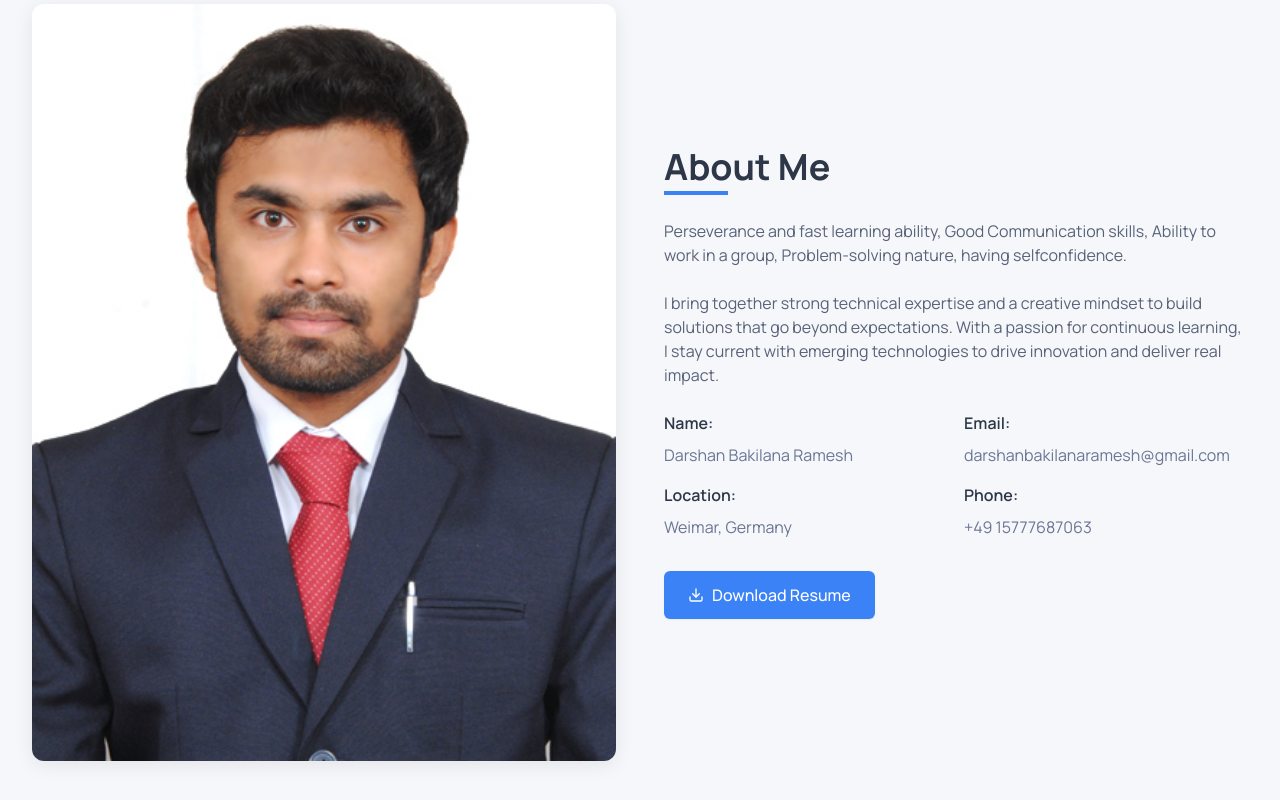
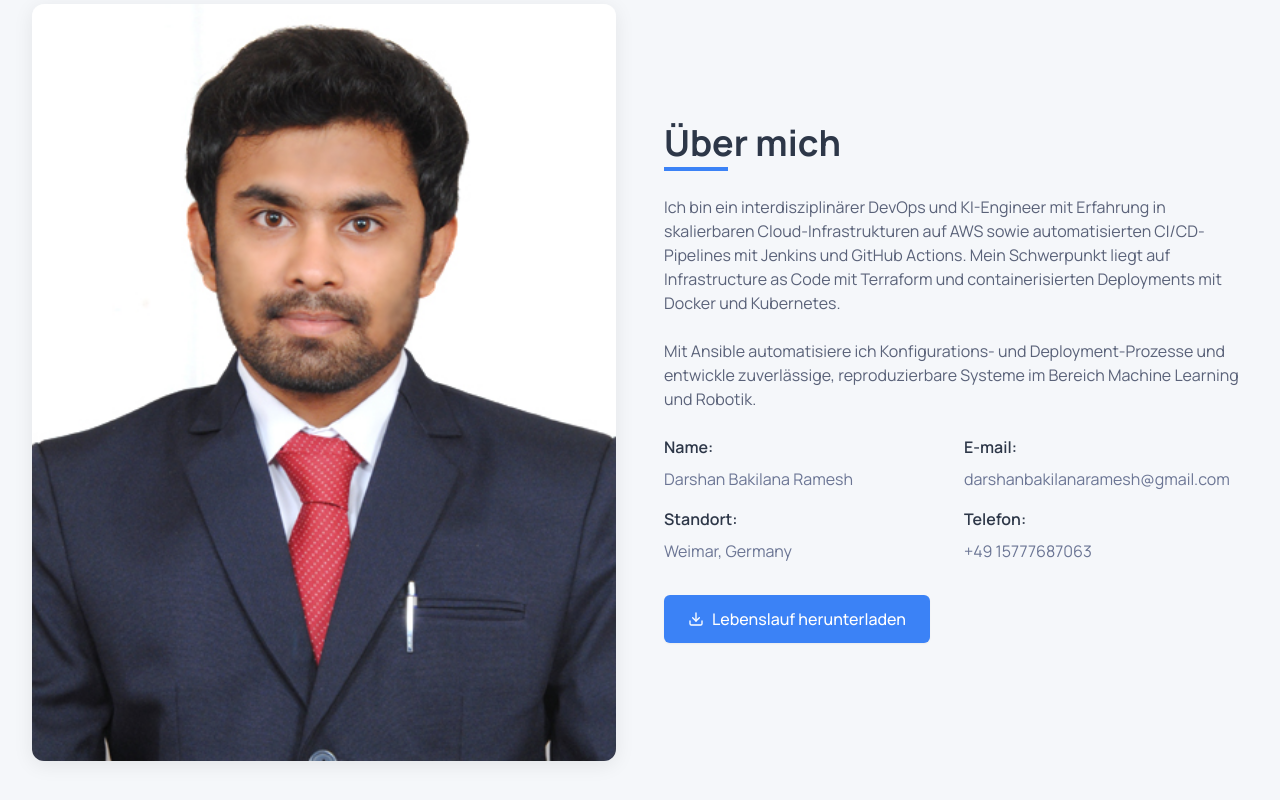
Before and after one commit to DarshanBakilanaRamesh/portfolio, a React (Vite) app: page / in a window 1280 px wide. Shown: the part 698-1498 px from the top of the page. Built offline with nearby package versions, Linux system fonts and the light colour scheme.

Commit message:
Updated About

```diff
--- a/src/components/About.jsx
+++ b/src/components/About.jsx
@@ -19,13 +19,15 @@ const About = () => {
 
           <div>
             <ScrollAnimation>
-              <h2 className="section-title">About Me</h2>
+              <h2 className="section-title">Über mich</h2>
               <p className="text-secondary-700 mb-6">
-                Perseverance and fast learning ability, Good Communication skills, Ability to work in a group, Problem-solving nature, having selfconfidence.
+                Ich bin ein interdisziplinärer DevOps und KI-Engineer mit Erfahrung in skalierbaren Cloud-Infrastrukturen auf AWS sowie
+                automatisierten CI/CD-Pipelines mit Jenkins und GitHub Actions. Mein Schwerpunkt liegt auf Infrastructure as Code mit
+                Terraform und containerisierten Deployments mit Docker und Kubernetes.
               </p>
               <p className="text-secondary-700 mb-6">
-              I bring together strong technical expertise and a creative mindset to build solutions that go beyond expectations.
-              With a passion for continuous learning, I stay current with emerging technologies to drive innovation and deliver real impact.
+              Mit Ansible automatisiere ich Konfigurations- und Deployment-Prozesse und entwickle zuverlässige, reproduzierbare
+              Systeme im Bereich Machine Learning und Robotik.
               </p>
             </ScrollAnimation>
 
@@ -36,15 +38,15 @@ const About = () => {
                   <p className="text-secondary-600">Darshan Bakilana Ramesh</p>
                 </div>
                 <div>
-                  <h3 className="font-semibold mb-2">Email:</h3>
+                  <h3 className="font-semibold mb-2">E-mail:</h3>
                   <p className="text-secondary-600">darshanbakilanaramesh@gmail.com</p>
                 </div>
                 <div>
-                  <h3 className="font-semibold mb-2">Location:</h3>
+                  <h3 className="font-semibold mb-2">Standort:</h3>
                   <p className="text-secondary-600">Weimar, Germany</p>
                 </div>
                 <div>
-                  <h3 className="font-semibold mb-2">Phone:</h3>
+                  <h3 className="font-semibold mb-2">Telefon:</h3>
                   <p className="text-secondary-600">+49 15777687063</p>
                 </div>
               </div>
@@ -57,7 +59,7 @@ const About = () => {
                 download
               >
                 <FiDownload className="mr-2" />
-                Download Resume
+                Lebenslauf herunterladen
               </a>
             </ScrollAnimation>
           </div>
```
